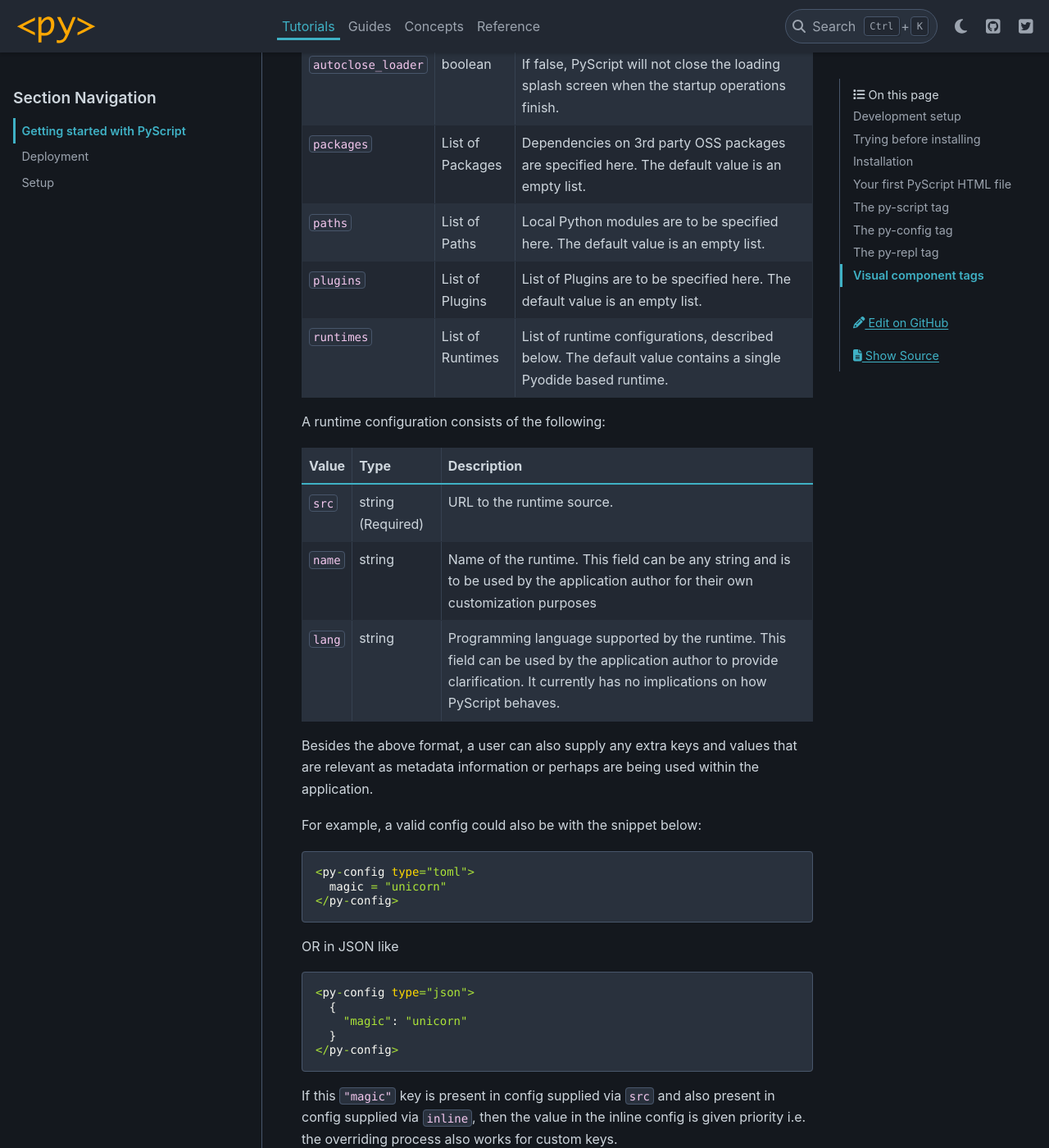
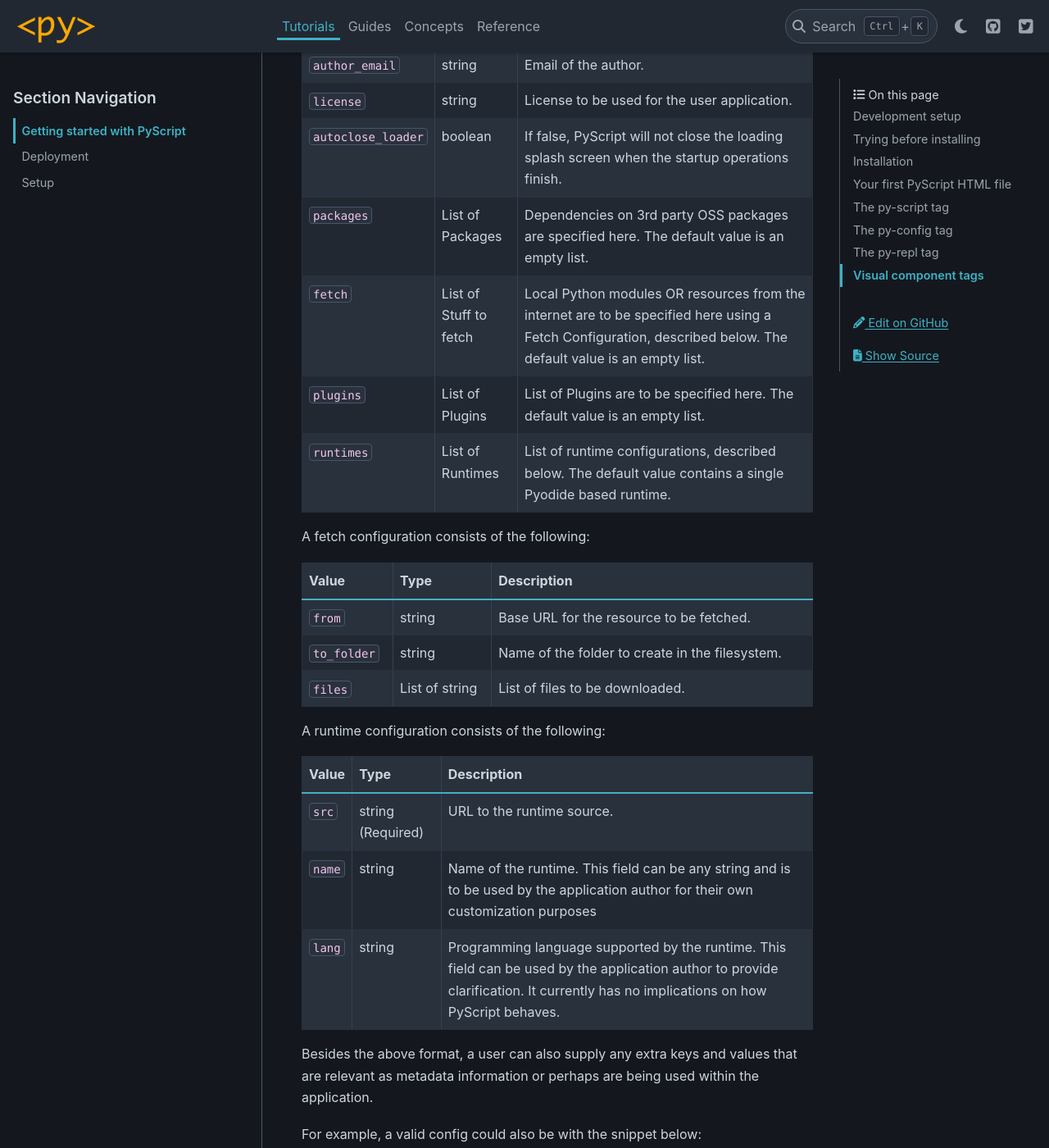
Before and after one commit to pyscript/pyscript, a Sphinx documentation site: the page built from docs/tutorials/getting-started.md, in a window 1280 px wide and 1400 px high, scrolled down 8398 px. Shown: the whole window at 82% size. Built offline with Sphinx 7.4.7 and the PyData theme 0.15.4, drawn with Linux system fonts in a browser that asks for light colours; some of the changed text lies outside the part shown.

Commit message:
update docs

````diff
--- a/docs/tutorials/getting-started.md
+++ b/docs/tutorials/getting-started.md
@@ -217,7 +217,8 @@
 
 ```
 <py-config src="./custom.toml">
-  paths = ["./utils.py"]
+  [[fetch]]
+  files = ["./utils.py"]
 </py-config>
 ```
 
@@ -226,7 +227,9 @@
 ```
 <py-config type="json" src="./custom.json">
   {
-    "paths": ["./utils.py"]
+    "fetch": [{
+      "files": ["./utils.py"]
+    }]
   }
 </py-config>
 ```
@@ -309,7 +312,7 @@
 ```
 
 In the HTML tag `<py-config>`, paths to local modules are provided in the
-`paths:` key.
+`files` key within the `fetch` section.
 
 ```html
 <html>
@@ -323,7 +326,9 @@
     <div id="plot"></div>
     <py-config type="toml">
         packages = ["numpy", "matplotlib"]
-        paths = ["./data.py"]
+
+        [[fetch]]
+        files = ["./data.py"]
     </py-config>
     <py-script output="plot">
       import matplotlib.pyplot as plt
@@ -350,9 +355,16 @@
 | `license` | string | License to be used for the user application. |
 | `autoclose_loader` | boolean | If false, PyScript will not close the loading splash screen when the startup operations finish. |
 | `packages` | List of Packages | Dependencies on 3rd party OSS packages are specified here. The default value is an empty list. |
-| `paths` | List of Paths | Local Python modules are to be specified here. The default value is an empty list. |
+| `fetch` | List of Stuff to fetch | Local Python modules OR resources from the internet are to be specified here using a Fetch Configuration, described below. The default value is an empty list. |
 | `plugins` | List of Plugins | List of Plugins are to be specified here. The default value is an empty list. |
 | `runtimes` | List of Runtimes | List of runtime configurations, described below. The default value contains a single Pyodide based runtime. |
+
+A fetch configuration consists of the following:
+| Value | Type | Description |
+| ----- | ---- | ----------- |
+| `from` | string | Base URL for the resource to be fetched. |
+| `to_folder` | string | Name of the folder to create in the filesystem. |
+| `files` | List of string | List of files to be downloaded. |
 
 A runtime configuration consists of the following:
 | Value | Type | Description |
````
Also changed, not shown: docs/reference/elements/py-config.md (+17 -5 lines).
